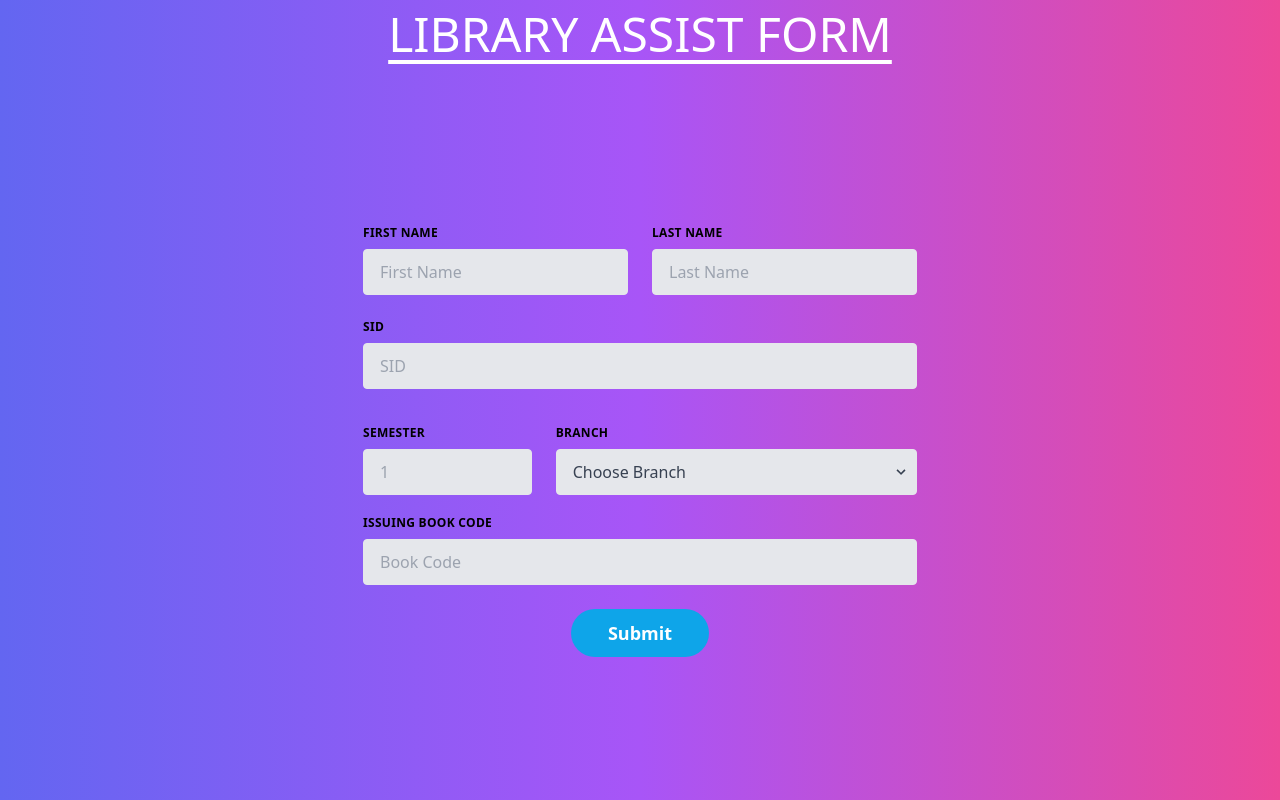
After one commit to MinorPecobians/FaceRecognition, a Flask app: page /form in a window 1280 px wide. The commit adds this page. Run offline with Flask 2, Linux system fonts and the light colour scheme; some libraries are stand-ins or nearby versions.

Commit message:
form edited

```diff
--- a/app.py
+++ b/app.py
@@ -28,5 +28,10 @@ def index():
     """Video streaming home page."""
     return render_template('index.html')
 
+@app.route('/form')
+def form():
+    """Form"""
+    return render_template('form.html')
+
 if __name__ == "__main__":
     app.run(debug = True)
--- /dev/null
+++ b/templates/form.html
@@ -0,0 +1,106 @@
+<html>
+
+<head>
+    <meta charset="utf-8">
+    <title>Add new Student</title>
+    <link rel="stylesheet" type="text/css" href="{{ url_for('static', filename='stylesheet/form.css') }}">
+
+    <script src="https://cdn.tailwindcss.com"></script>
+</head>
+
+<body>
+    <div
+        class="h-[100vh] grid grid-cols-1 justify-items-center bg-gradient-to-r from-indigo-500 via-purple-500 to-pink-500">
+        <div class="text-5xl text-white uppercase w-full text-center mb-[30px] p-[10px] underline underline-offset-8">
+            Library Assist Form
+        </div>
+
+        <form class="min-w-[40vw] max-w-full margin-auto align-center">
+            <div class="flex flex-wrap -mx-3 mb-6">
+                <div class="w-full md:w-1/2 px-3 mb-6 md:mb-0">
+                    <label class="block uppercase tracking-wide text-xs font-bold mb-2" for="grid-first-name">
+                        First Name
+                    </label>
+                    <input
+                        class="appearance-none block w-full bg-gray-200 text-gray-700 border border-gray-200 rounded py-3 px-4 leading-tight focus:outline-none focus:bg-white focus:border-gray-500"
+                        id="grid-first-name" type="text" placeholder="First Name">
+                </div>
+                <div class="w-full md:w-1/2 px-3">
+                    <label class="block uppercase tracking-wide text-xs font-bold mb-2" for="grid-last-name">
+                        Last Name
+                    </label>
+                    <input
+                        class="appearance-none block w-full bg-gray-200 text-gray-700 border border-gray-200 rounded py-3 px-4 leading-tight focus:outline-none focus:bg-white focus:border-gray-500"
+                        id="grid-last-name" type="text" placeholder="Last Name">
+                </div>
+            </div>
+            <div class="flex flex-wrap -mx-3 mb-6">
+                <div class="w-full px-3">
+                    <label class="block uppercase tracking-wide text-xs font-bold mb-2" for="grid-sid">
+                        SID
+                    </label>
+                    <input
+                        class="appearance-none block w-full bg-gray-200 text-gray-700 border border-gray-200 rounded py-3 px-4 mb-3 leading-tight focus:outline-none focus:bg-white focus:border-gray-500"
+                        id="grid-sid" type="text" placeholder="SID">
+                </div>
+            </div>
+
+            <div class="flex flex-wrap -mx-3 mb-2">
+                <div class="w-full md:w-1/3 px-3 mb-6 md:mb-0">
+                    <label class="block uppercase tracking-wide text-xs font-bold mb-2" for="grid-semester">
+                        semester
+                    </label>
+                    <input
+                        class="appearance-none block w-full bg-gray-200 text-gray-700 border border-gray-200 rounded py-3 px-4 leading-tight focus:outline-none focus:bg-white focus:border-gray-500"
+                        id="grid-semester" type="number" placeholder="1" min="1" max="8">
+                </div>
+
+                <div class="w-full md:w-2/3 px-3 mb-6 md:mb-0">
+                    <label class="block uppercase tracking-wide text-xs font-bold mb-2" for="grid-branch">
+                        Branch
+                    </label>
+                    <div class="relative">
+                        <select
+                            class="block appearance-none w-full bg-gray-200 border border-gray-200 text-gray-700 py-3 px-4 pr-8 rounded leading-tight focus:outline-none focus:bg-white focus:border-gray-500 col-span-2"
+                            id="grid-branch">
+                            <option selected="true" disabled="disabled">Choose Branch</option>
+                            <option>Aerospace Engineering</option>
+                            <option>Civil Engineering</option>
+                            <option>Computer Science & Engineering</option>
+                            <option>Electrical Engineering</option>
+                            <option>Electronics & Communication Engineering</option>
+                            <option>Mechanical Engineering</option>
+                            <option>Materials & Metallurgical Engineering</option>
+                            <option>Data Science</option>
+                            <option>Production and Industrial Engineering</option>
+                        </select>
+                        <div
+                            class="pointer-events-none absolute inset-y-0 right-0 flex items-center px-2 text-gray-700">
+                            <svg class="fill-current h-4 w-4" xmlns="http://www.w3.org/2000/svg" viewBox="0 0 20 20">
+                                <path d="M9.293 12.95l.707.707L15.657 8l-1.414-1.414L10 10.828 5.757 6.586 4.343 8z" />
+                            </svg>
+                        </div>
+                    </div>
+                </div>
+            </div>
+
+            <div class="flex flex-wrap -mx-3 mb-6">
+                <div class="w-full p-3">
+                    <label class="block uppercase tracking-wide text-xs font-bold mb-2" for="grid-book">
+                        Issuing Book Code
+                    </label>
+                    <input
+                        class="appearance-none block w-full bg-gray-200 text-gray-700 border border-gray-200 rounded py-3 px-4 mb-3 leading-tight focus:outline-none focus:bg-white focus:border-gray-500"
+                        id="grid-book" type="text" placeholder="Book Code">
+                </div>
+            </div>
+
+            <div class="text-center text-lg font-semibold -mt-6">
+                <button
+                    class="bg-sky-500 hover:bg-sky-700 rounded-full p-[10px] w-[25%] text-white">Submit</button>
+            </div>
+        </form>
+    </div>
+</body>
+
+</html>
```
Also changed, not shown: stylesheet/home.css (deleted, +0 -91 lines), templates/index.html (+4 -174 lines), static/stylesheet/form.css (added), static/stylesheet/home.css (added).
